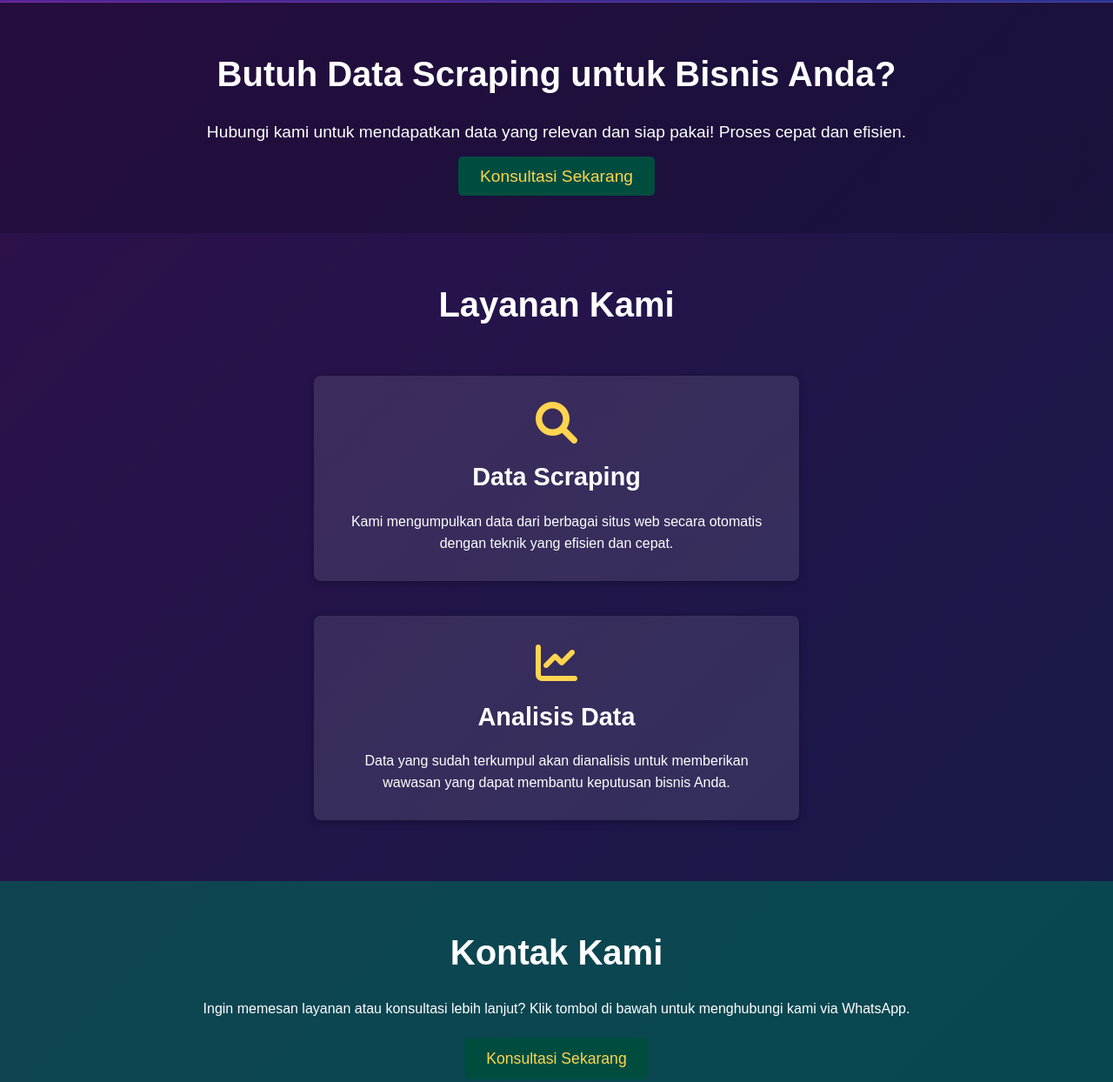
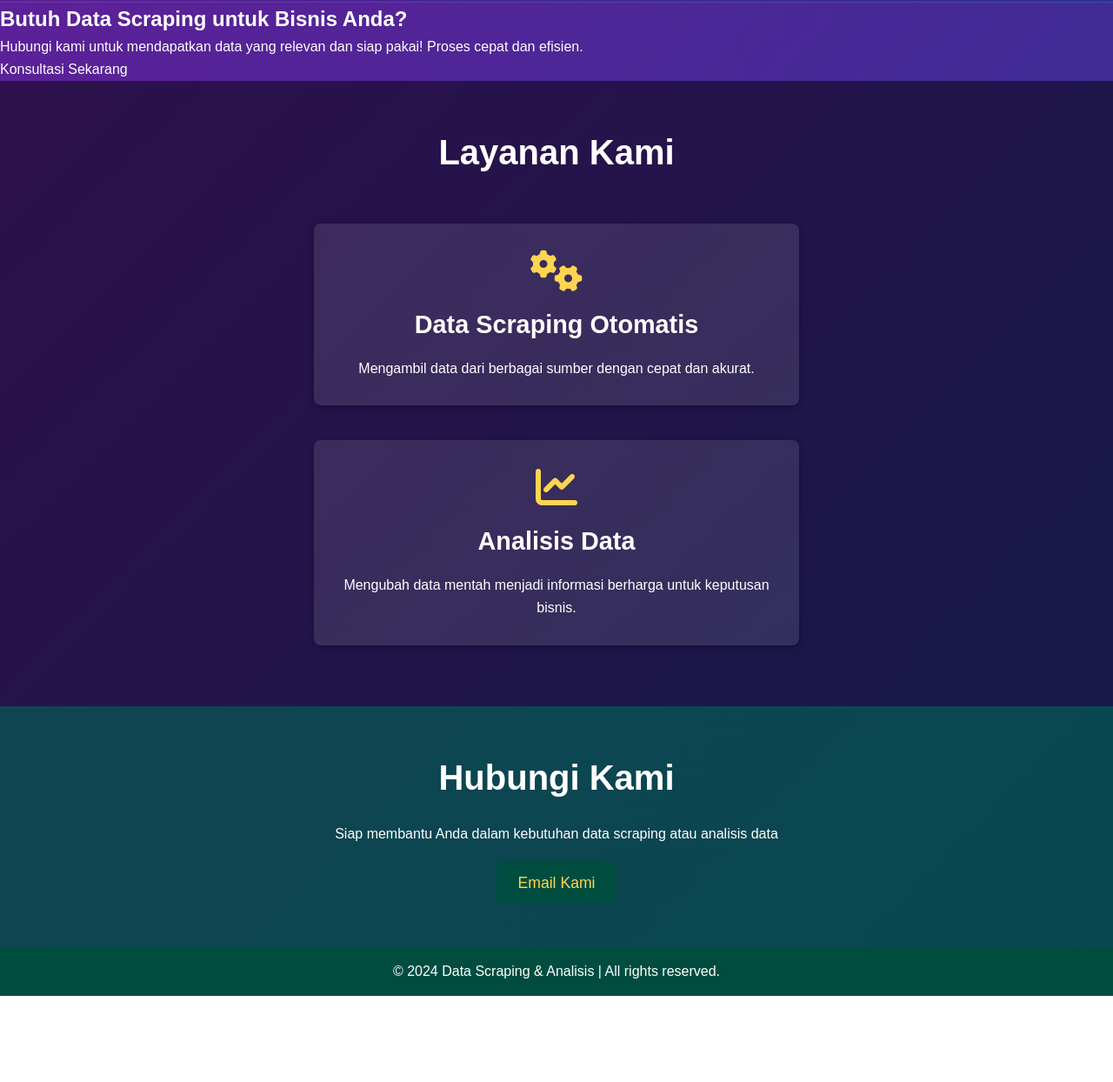
Before and after one commit to IGNASIUSPRESDA/DataMarket, a plain HTML site: page index.html in a window 1280 px wide. Shown: the part 604-1848 px from the top of the page at 87% size. After the commit the page ends 1749 px from the top, so only its background shows below. Drawn offline with Linux system fonts and the light colour scheme.

Commit message:
Add files via upload

```diff
--- a/index.html
+++ b/index.html
@@ -98,43 +98,11 @@
             background-color: #00332e;
         }
 
-        /* Promosi Section */
-        .promo {
-            background-color: rgba(0, 0, 0, 0.6);
-            color: white;
-            padding: 50px 20px;
-            text-align: center;
-        }
-
-        .promo h2 {
-            font-size: 2.5rem;
-            margin-bottom: 20px;
-        }
-
-        .promo p {
-            font-size: 1.2rem;
-            margin-bottom: 20px;
-        }
-
-        .promo a {
-            color: #ffd54f;
-            font-size: 1.2rem;
-            background-color: #004d40;
-            padding: 12px 25px;
-            border-radius: 5px;
-            transition: background-color 0.3s ease;
-        }
-
-        .promo a:hover {
-            background-color: #00332e;
-        }
-
         /* Services Section */
         .services {
             text-align: center;
             padding: 50px 20px;
             background-color: rgba(0, 0, 0, 0.5);
-            margin-top: 0; /* Removed margin-top to eliminate space between sections */
         }
 
         .services h2 {
@@ -251,6 +219,7 @@
             header nav ul {
                 flex-direction: column;
                 gap: 10px;
+                text-align: center;
             }
 
             .cta-button {
@@ -314,35 +283,32 @@
     <section class="services" id="layanan">
         <h2>Layanan Kami</h2>
         <div class="service-box">
-            <i class="fas fa-search"></i>
-            <h3>Data Scraping</h3>
-            <p>Kami mengumpulkan data dari berbagai situs web secara otomatis dengan teknik yang efisien dan cepat.</p>
+            <i class="fas fa-cogs"></i>
+            <h3>Data Scraping Otomatis</h3>
+            <p>Mengambil data dari berbagai sumber dengan cepat dan akurat.</p>
         </div>
         <div class="service-box">
             <i class="fas fa-chart-line"></i>
             <h3>Analisis Data</h3>
-            <p>Data yang sudah terkumpul akan dianalisis untuk memberikan wawasan yang dapat membantu keputusan bisnis Anda.</p>
+            <p>Mengubah data mentah menjadi informasi berharga untuk keputusan bisnis.</p>
         </div>
     </section>
 
-    <!-- Kontak Section -->
+    <!-- Contact Section -->
     <section class="contact" id="kontak">
-        <h2>Kontak Kami</h2>
-        <p>Ingin memesan layanan atau konsultasi lebih lanjut? Klik tombol di bawah untuk menghubungi kami via WhatsApp.</p>
-        <a href="javascript:void(0);" onclick="openWhatsApp()">Konsultasi Sekarang</a>
+        <h2>Hubungi Kami</h2>
+        <p>Siap membantu Anda dalam kebutuhan data scraping atau analisis data</p>
+        <a href="mailto:contact@example.com">Email Kami</a>
     </section>
 
     <!-- Footer -->
     <footer>
-        <p>&copy; 2024 Data Scraping & Analisis. All Rights Reserved.</p>
+        <p>&copy; 2024 Data Scraping & Analisis | All rights reserved.</p>
     </footer>
 
     <script>
-        // Function to open WhatsApp chat
         function openWhatsApp() {
-            const phoneNumber = "+62895328038707"; // Ganti dengan nomor WhatsApp Anda
-            const message = "Halo, saya tertarik dengan layanan data scraping yang Anda tawarkan.";
-            window.open(`https://wa.me/${phoneNumber}?text=${encodeURIComponent(message)}`, '_blank');
+            window.open("https://wa.me/6281234567890", "_blank");
         }
     </script>
 </body>
```
